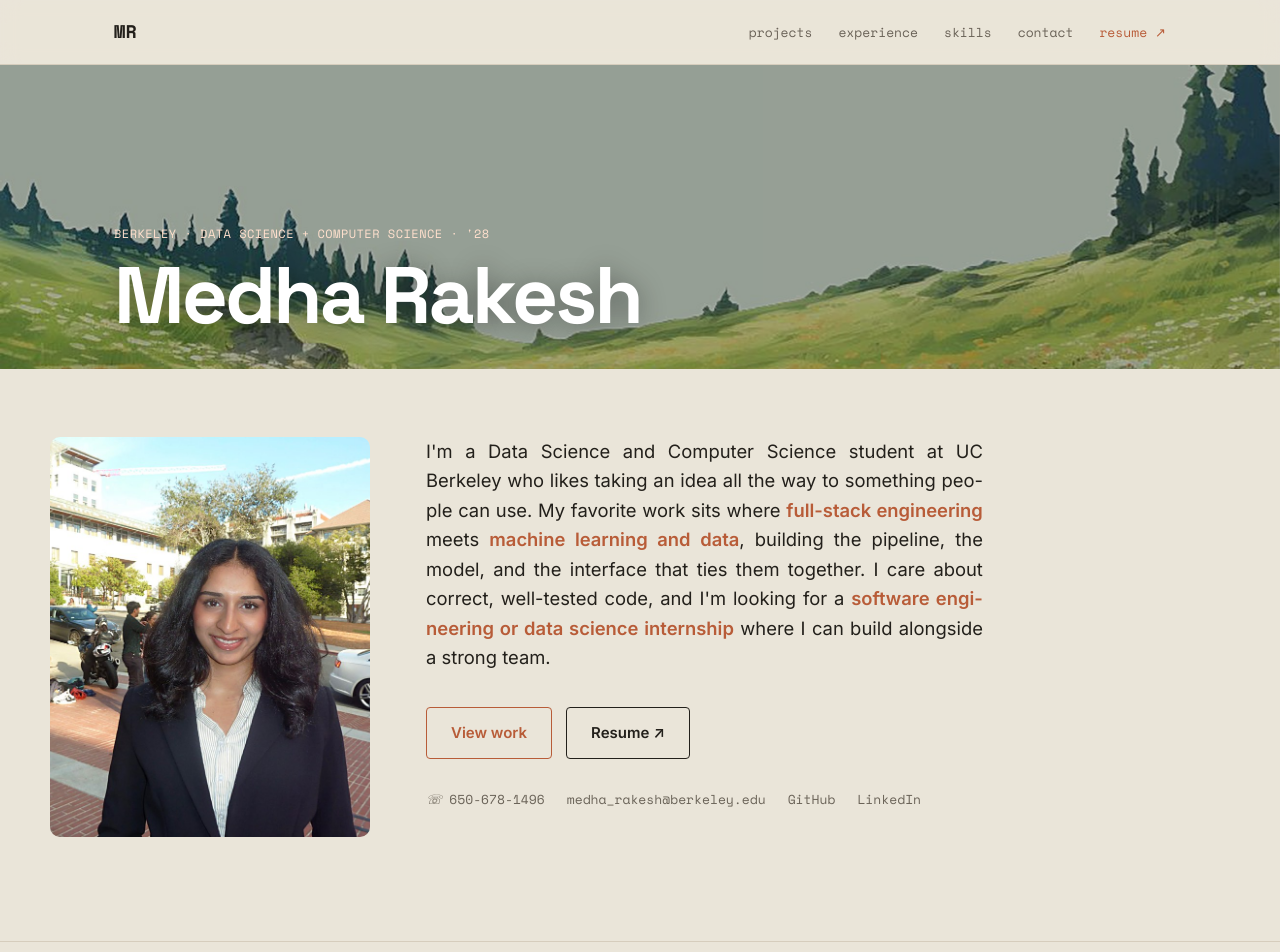
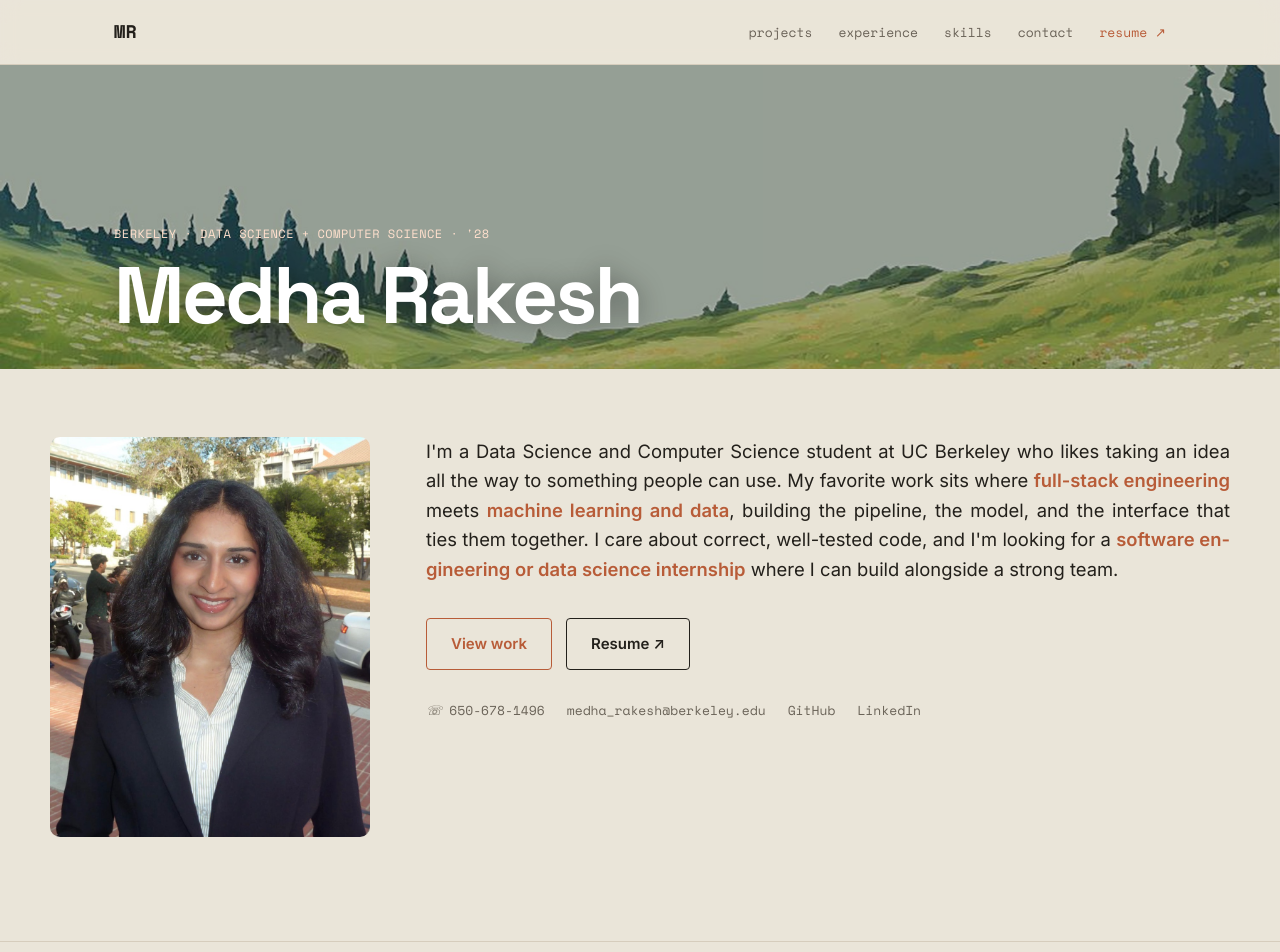
Before and after one commit to medha-rakesh/personal_website, a React (Vite) app: page / in a window 1280 px wide. Shown: the top 952 px of the page. Built offline with nearby package versions, Linux system fonts and the light colour scheme.

Commit message:
Use original photo cropped to centered 4:5, paragraph full width to match carousel cutoff

```diff
--- a/src/components/Intro.jsx
+++ b/src/components/Intro.jsx
@@ -11,7 +11,7 @@ export default function Intro() {
 
       <div className="wrap intro-body">
         <div className="intro-grid reveal">
-          <img className="intro-photo" src="/headshot.jpg" alt="Medha Rakesh" />
+          <img className="intro-photo" src="/headshot.jpg?v=2" alt="Medha Rakesh" />
           <div className="intro-text">
             <p className="intro-lead">
               I'm a Data Science and Computer Science student at UC Berkeley who likes taking
--- a/src/index.css
+++ b/src/index.css
@@ -92,10 +92,10 @@ img { display: block; max-width: 100%; }
 .intro-body { padding: 68px 0 104px; }
 .intro-grid { display: grid; grid-template-columns: 320px 1fr; gap: 56px; align-items: start; }
 @media (max-width: 760px) { .intro-grid { grid-template-columns: 1fr; gap: 30px; } }
-.intro-photo { width: 100%; aspect-ratio: 4 / 5; object-fit: cover; object-position: center; border-radius: 10px; filter: saturate(1.02); }
+.intro-photo { width: 100%; aspect-ratio: 4 / 5; object-fit: cover; object-position: center; border-radius: 10px; }
 .intro-lead {
   font-size: clamp(0.95rem, 1.6vw, 1.15rem); line-height: 1.6;
-  max-width: 48ch; text-align: justify; hyphens: auto;
+  text-align: justify; hyphens: auto;
 }
 .intro-lead strong { color: var(--accent); font-weight: 600; }
 
```
Also changed, not shown: public/headshot.jpg.
